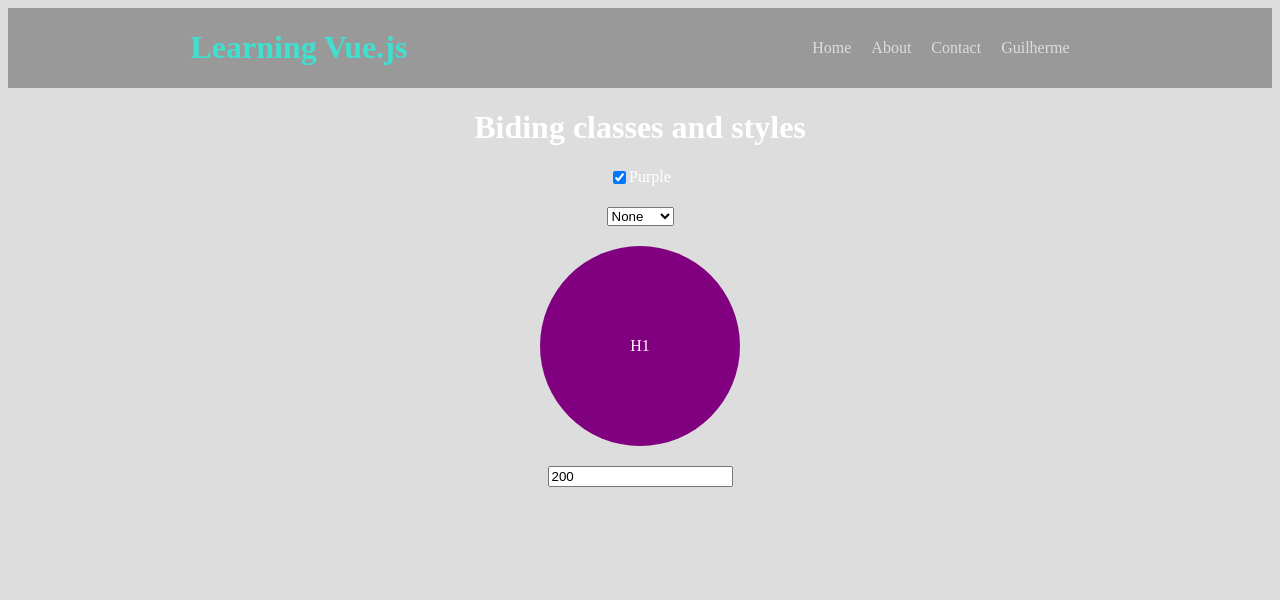
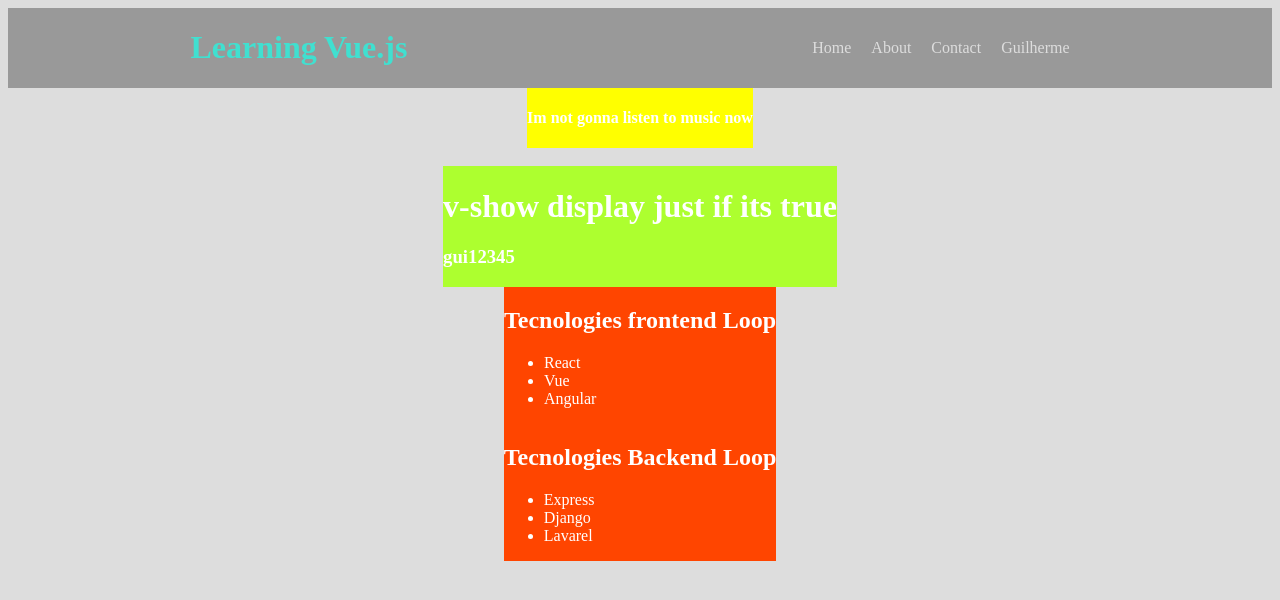
Before and after one commit to Guilherme-so/Learning-Vue, a Vue app: page / in a window 1280 px wide. Shown: the top 600 px of the page. Built offline with nearby package versions, Linux system fonts and the light colour scheme.

Commit message:
working on diretives

```diff
--- a/src/App.vue
+++ b/src/App.vue
@@ -19,12 +19,12 @@ import BindClassAndStyle from "./components/BindClassAndStyle.vue";
     <!-- <LifeCycle /> -->
     <!-- <Dinamicos /> -->
     <!-- <Methods /> -->
-    <!-- <Diretives /> -->
+    <Diretives />
     <!-- <Forms /> -->
     <!-- <Multiplos_eventos /> -->
     <!-- <ClickEvents /> -->
     <!-- <ChangeEvent /> -->
-    <BindClassAndStyle/>
+    <!-- <BindClassAndStyle/> -->
   </div>
 </template>
 
--- a/src/components/Diretives.vue
+++ b/src/components/Diretives.vue
@@ -1,14 +1,17 @@
 <template>
   <div class="if_else">
-    <h4 v-if="estou_com_preguiça">
-      Watch Youtube, Listen to music and play chess
+    <h4 v-if="music === 1">
+      I' gonna listen to Perl jam
     </h4>
-    <h4 v-else>Estudar programaçao</h4>
+    <h4 v-else-if="music === 2">
+      I' gonna listen to Gorrilaz
+    </h4>
+    <h4 v-else>Im not gonna listen to music now</h4>
   </div>
   <br />
 
   <div class="v_show">
-    <h1>v-show se for verdade mostra se nao, nao mostra nada</h1>
+    <h1>v-show display just if its true</h1>
     <h3 v-show="show_password">{{ password }}</h3>
   </div>
 
@@ -35,7 +38,7 @@
 export default {
   data() {
     return {
-      estou_com_preguiça: false,
+      music: 3,
       password: "gui12345",
       show_password: true,
       tecnologies: ["React", "Vue", "Angular"],
```
